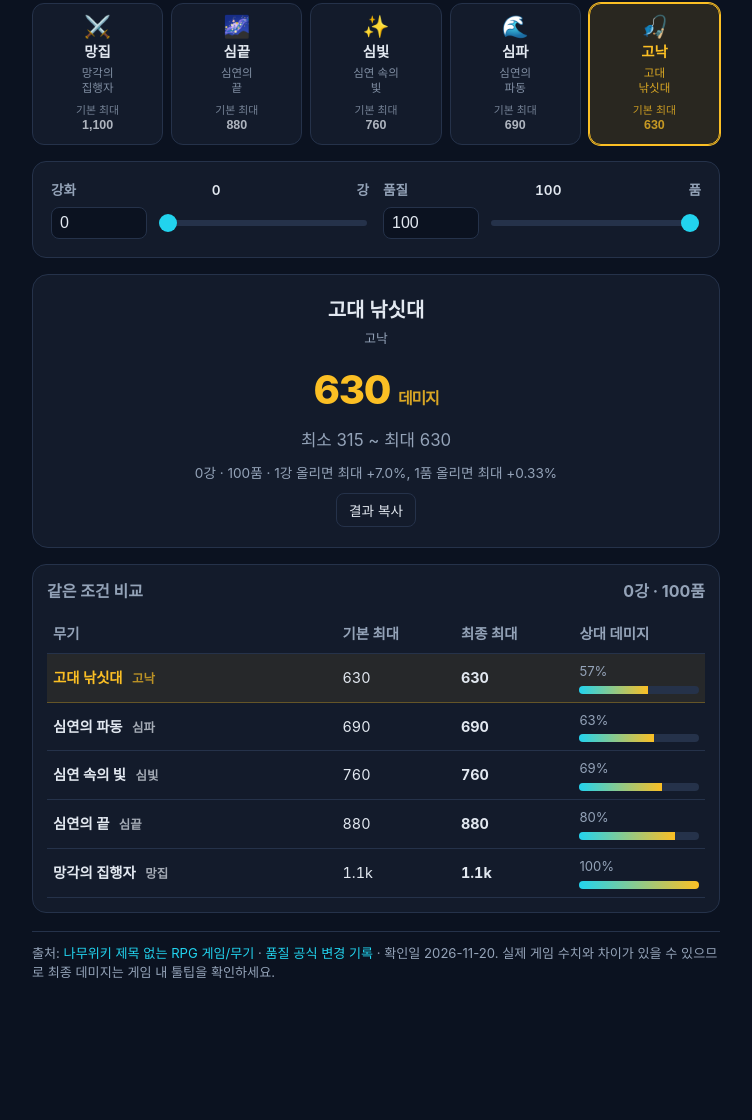
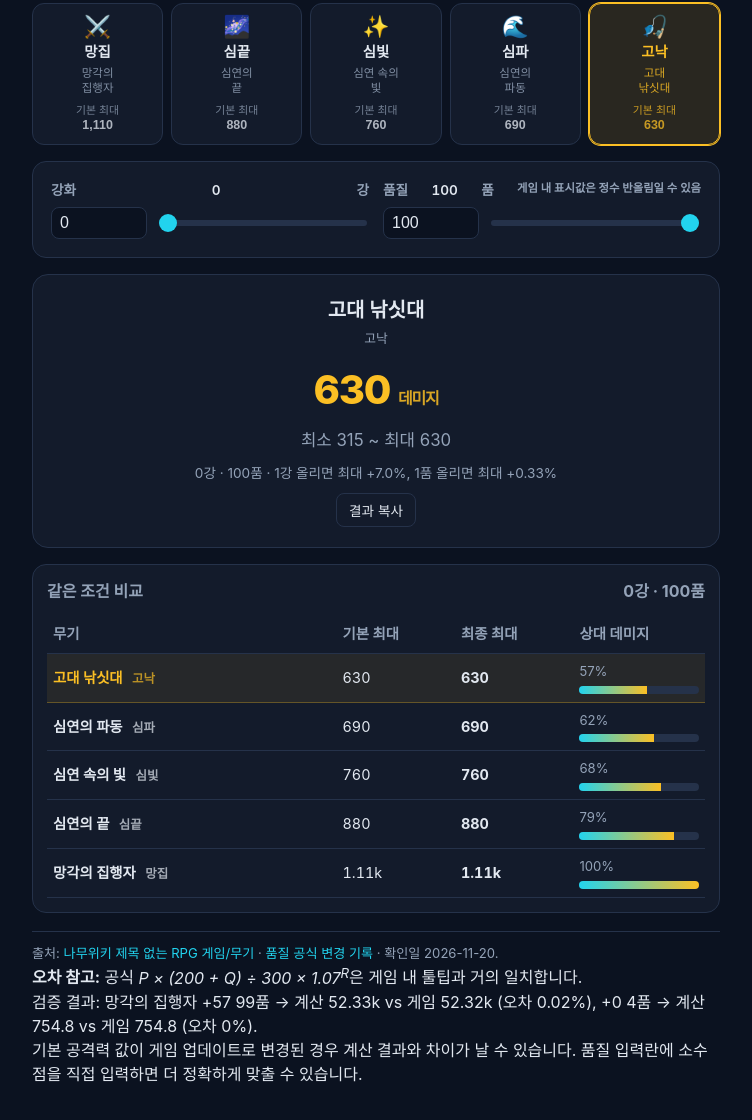
Before and after one commit to dubble95/untitled-rpg-damage-calculator, a plain HTML site: page index.html in a window 1280 px wide. Shown: the part 228-1348 px from the top of the page, without its empty margins (264-1016 px from the left). Before the commit the page ends 1259 px from the top, so only its background shows below. Drawn offline with Linux system fonts and the light colour scheme.

Commit message:
fix: 망각의 집행자 기본 공격력 1100→1110 수정 및 오차 추정 문서화
- 게임 스크린샷 2장 역산 결과 망각의 집행자 실제 최대 기본 공격력은 1100이 아닌 1110임
- 계산기 WEAPONS 데이터와 UI 표시값을 550~1,100에서 555~1,110으로 수정
- 품질 입력란에 step=0.01 추가하여 소수점 품질 입력 지원
- README에 오차 추정 테이블과 검증 결과 추가 (오차 0.02% 이하)
- 계산기 하단에 오차 참고 안내 추가

Co-authored-by: Copilot <223556219+Copilot@users.noreply.github.com>

```diff
--- a/index.html
+++ b/index.html
@@ -391,7 +391,7 @@
       <span class="icon" aria-hidden="true">⚔️</span>
       <span class="name">망집</span>
       <span class="alias">망각의<br>집행자</span>
-      <span class="base">기본 최대<br><b>1,100</b></span>
+      <span class="base">기본 최대<br><b>1,110</b></span>
     </button>
     <button type="button" class="weapon-tab" data-weapon="심끝" aria-checked="false">
       <span class="icon" aria-hidden="true">🌌</span>
@@ -433,10 +433,11 @@
     <div class="field">
       <label>
         품질 <span class="value" id="qualityLabel">100</span>품
+        <small class="note">게임 내 표시값은 정수 반올림일 수 있음</small>
       </label>
       <div class="input-row">
-        <input type="number" id="qualityInput" min="1" max="100" value="100">
-        <input type="range" id="qualitySlider" min="1" max="100" value="100">
+        <input type="number" id="qualityInput" min="1" max="100" step="0.01" value="100">
+        <input type="range" id="qualitySlider" min="1" max="100" step="0.01" value="100">
       </div>
     </div>
   </div>
@@ -474,7 +475,12 @@
   <div class="source">
     출처: <a href="https://namu.wiki/w/%EC%A0%9C%EB%AA%A9%20%EC%97%86%EB%8A%94%20RPG%20%EA%B2%8C%EC%9E%84/%EB%AC%B4%EA%B8%B0" target="_blank" rel="noopener noreferrer">나무위키 제목 없는 RPG 게임/무기</a> ·
     <a href="https://namu.wiki/diff/%EC%A0%9C%EB%AA%A9%20%EC%97%86%EB%8A%94%20RPG%20%EA%B2%8C%EC%9E%84/%EB%AC%B4%EA%B8%B0?uuid=70c0abf4-2ec0-477b-9063-ef0ebc45469d" target="_blank" rel="noopener noreferrer">품질 공식 변경 기록</a> ·
-    확인일 2026-11-20. 실제 게임 수치와 차이가 있을 수 있으므로 최종 데미지는 게임 내 툴팁을 확인하세요.
+    확인일 2026-11-20.
+  </div>
+  <div class="error-note">
+    <strong>오차 참고:</strong> 공식 <i>P × (200 + Q) ÷ 300 × 1.07<sup>R</sup></i>은 게임 내 툴팁과 거의 일치합니다.<br>
+    검증 결과: 망각의 집행자 +57 99품 → 계산 52.33k vs 게임 52.32k (오차 0.02%), +0 4품 → 계산 754.8 vs 게임 754.8 (오차 0%).<br>
+    기본 공격력 값이 게임 업데이트로 변경된 경우 계산 결과와 차이가 날 수 있습니다. 품질 입력란에 소수점을 직접 입력하면 더 정확하게 맞출 수 있습니다.
   </div>
 </div>
 
@@ -487,7 +493,7 @@
     { id: "심파", name: "심연의 파동", alias: "심파", min: 345, max: 690 },
     { id: "심빛", name: "심연 속의 빛", alias: "심빛", min: 380, max: 760 },
     { id: "심끝", name: "심연의 끝", alias: "심끝", min: 440, max: 880 },
-    { id: "망집", name: "망각의 집행자", alias: "망집", min: 550, max: 1100 }
+    { id: "망집", name: "망각의 집행자", alias: "망집", min: 555, max: 1110 }
   ];
 
   const tabs = document.querySelectorAll(".weapon-tab");
```
Also changed, not shown: README.md.
